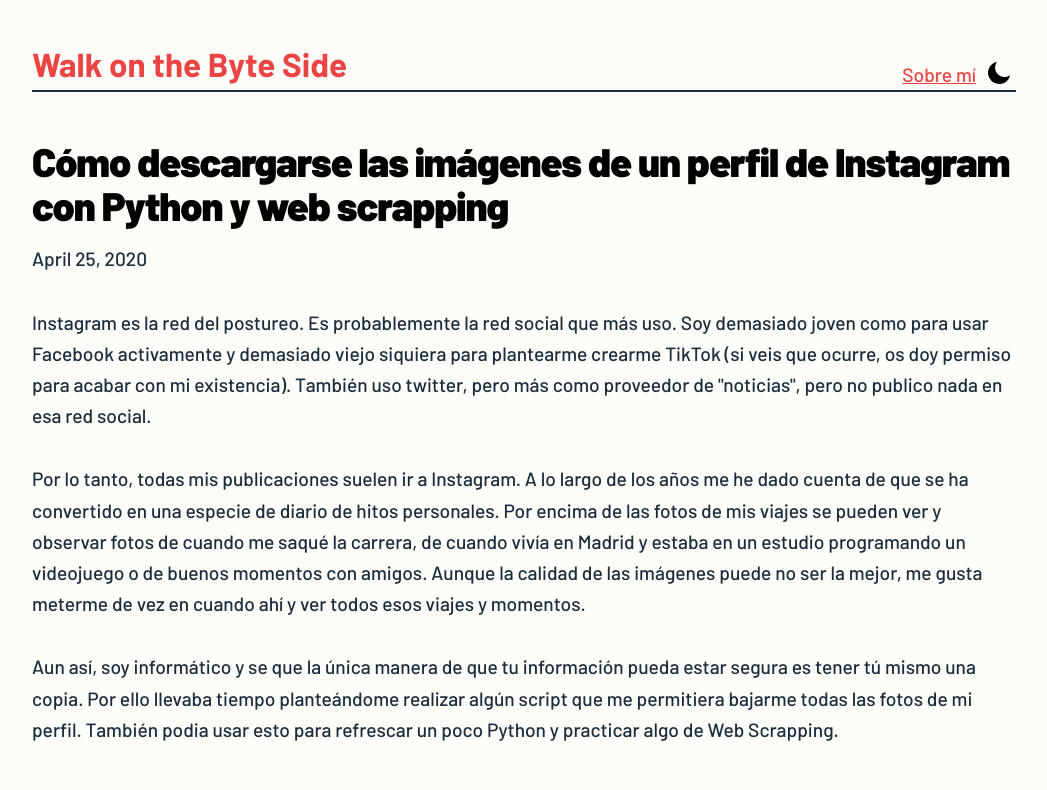
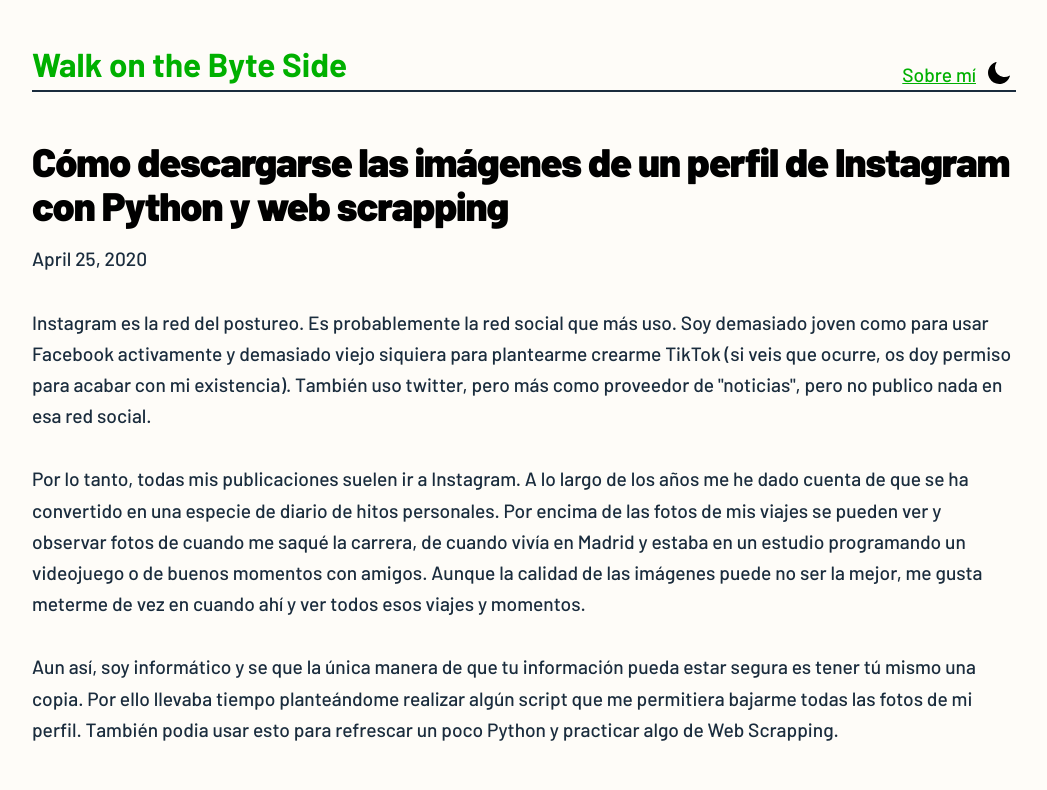
Before and after one commit to ander94lakx/ander94lakx.github.io, a Gatsby site: page /blog/2020-04-25-instagram-bot-python/ in a window 1280 px wide. Shown: the top 790 px of the page, without its empty margins (116-1163 px from the left). Built offline with nearby package versions, Linux system fonts and the light colour scheme; Gatsby itself is replaced by a stand-in of ours; some packages are replaced by stand-ins of ours.

Commit message:
Green is the new black

```diff
--- a/src/style.scss
+++ b/src/style.scss
@@ -56,7 +56,7 @@
   --fontSize-5: 2.074rem;
   --fontSize-6: 2.488rem;
   --fontSize-7: 2.986rem;
-  --color-primary: #ea4444;
+  --color-primary: #00b000;
   --color-text: #1a2c3d;
   --color-text-light: #4f5969;
   --color-heading: #1a202c;
@@ -97,11 +97,11 @@
 body.dark {
   -webkit-font-smoothing: antialiased;
 
-  --color-background: #2b2b2b;
+  --color-background: #202020;
   --color-text: #fefcf8;
   --color-text-light: #d1dce5;
-  --color-heading-black: #ea4444;
-  --color-heading: #ea4444;
+  --color-heading-black: #00c600;
+  --color-heading: #00c600 ;
 }
 
 
```
